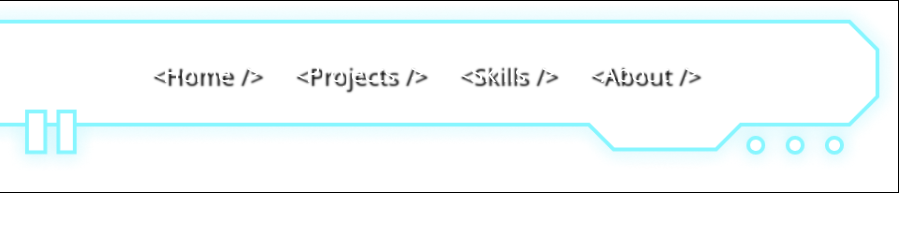
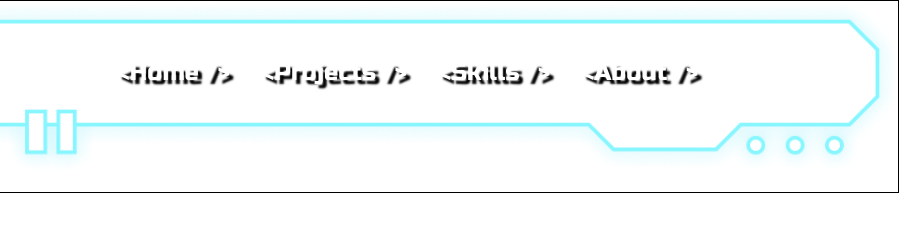
Before and after one commit to Kanarath/2025-web-portfolio, a website built with Vite: page index.html in a window 1280 px wide. Shown: the full height of the page, 381-1280 px from the left. Built offline with nearby package versions, Linux system fonts and the light colour scheme; files whose address does not match are found by name.

Commit message:
fonts updated and working

```diff
--- a/index.html
+++ b/index.html
@@ -7,15 +7,15 @@
       content="width=device-width, initial-scale=1.0"
     />
     <link
+      href="https://fonts.googleapis.com/css2?family=Russo+One&display=swap"
+      rel="stylesheet"
+    />
+    <link
       rel="icon"
       type="image/svg+xml"
       href="./public/assets/gmsLogoIcon.svg"
     />
     <link href="/src/styles.css" rel="stylesheet" />
-    <link
-      href="https://fonts.googleapis.com/css2?family=Russo+One&display=swap"
-      rel="stylesheet"
-    />
 
     <meta name="viewport" content="width=device-width, initial-scale=1.0" />
     <title>G.M.S</title>
@@ -34,7 +34,7 @@
         alt="g.m.s logo"
         class="absolute top-10 left-44"
       />
-      <div class="flex absolute top-14 right-50 text-white gap-x-8 text-2xl">
+      <div class="flex font-russo absolute top-14 right-50 text-white gap-x-8 text-2xl">
         <button class="textShadow">&lt;Home /&gt;</button>
         <button class="textShadow">&lt;Projects /&gt;</button>
         <button class="textShadow">&lt;Skills /&gt;</button>
--- a/src/style.css
+++ b/src/style.css
@@ -1,6 +1,10 @@
-@import url('https://fonts.googleapis.com/css2?family=Russo+One&display=swap');
+@import url("https://fonts.googleapis.com/css2?family=Russo+One&display=swap");
 @import "tailwindcss";
 
-.textShadow{
-    text-shadow: #000 4px 4px 2px;
+@theme {
+  --font-russo: "Russo One", sans-serif;
 }
+
+.textShadow {
+  text-shadow: #000 4px 4px 2px;
+}
```
